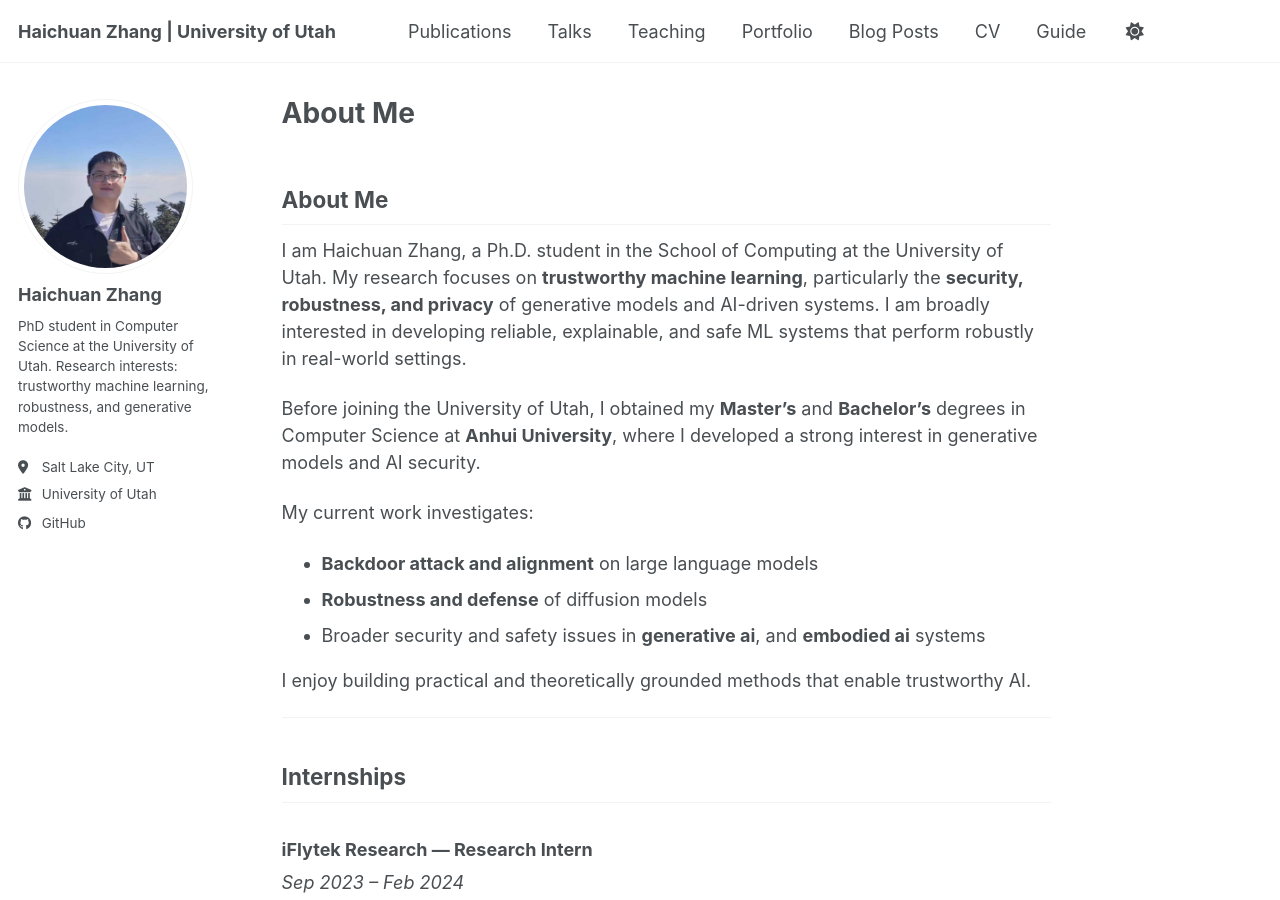
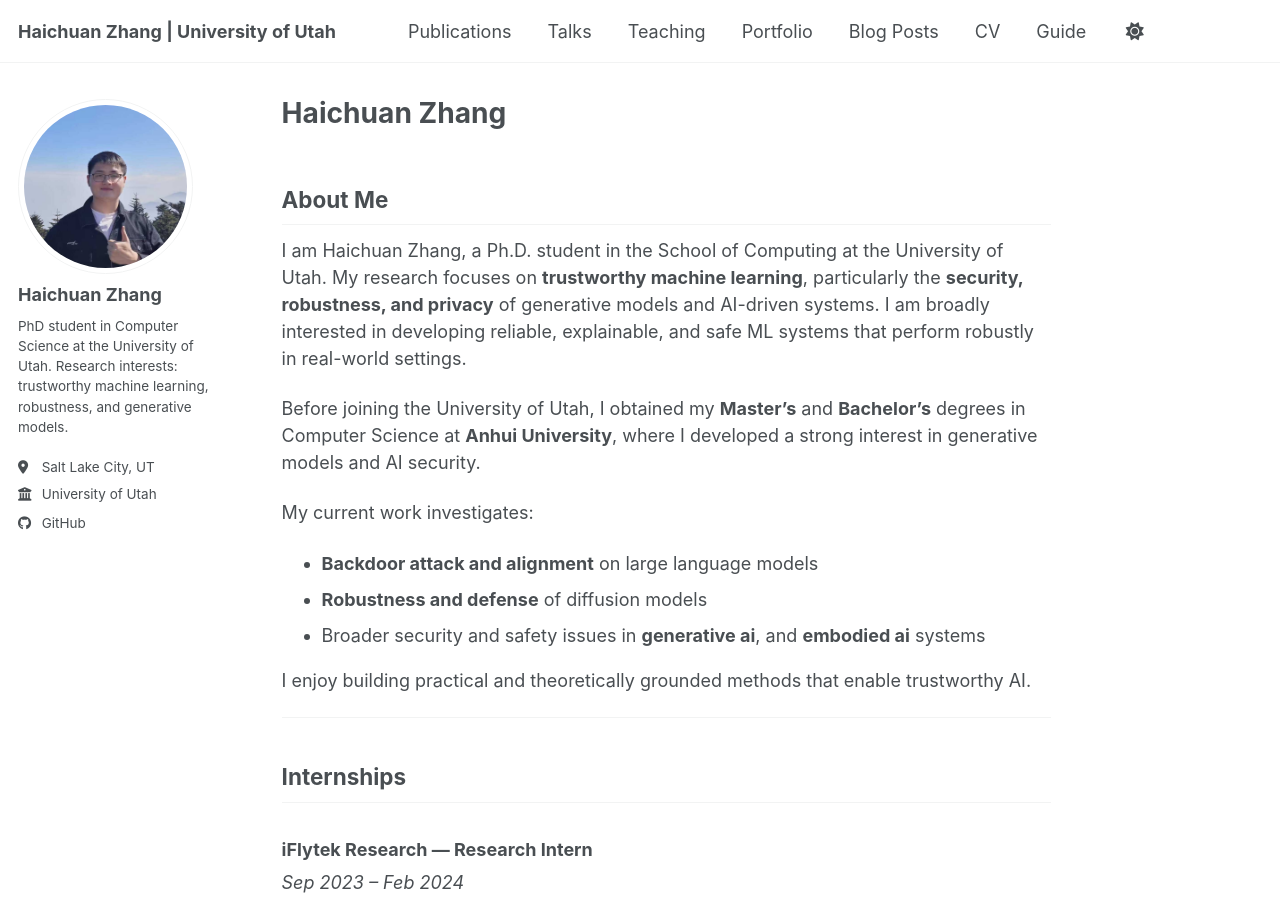
Before and after one commit to LeopoldZhang1610/LeopoldZhang1610.github.io, a Jekyll site: the page built from _pages/about.md, in a window 1280 px wide and 900 px high. Built offline with Jekyll 4.4.1, drawn with Linux system fonts in a browser that asks for light colours; a script bundle is joined from its source files by our own code; library files that are not in the unit come from our copies; our own code applies the rules of GitHub Pages for plain Markdown files.

Commit message:
Update about.md

```diff
--- a/_pages/about.md
+++ b/_pages/about.md
@@ -1,5 +1,6 @@
 ---
 permalink: /
+title: "Haichuan Zhang"
 author_profile: true
 redirect_from:
   - /about/
```
